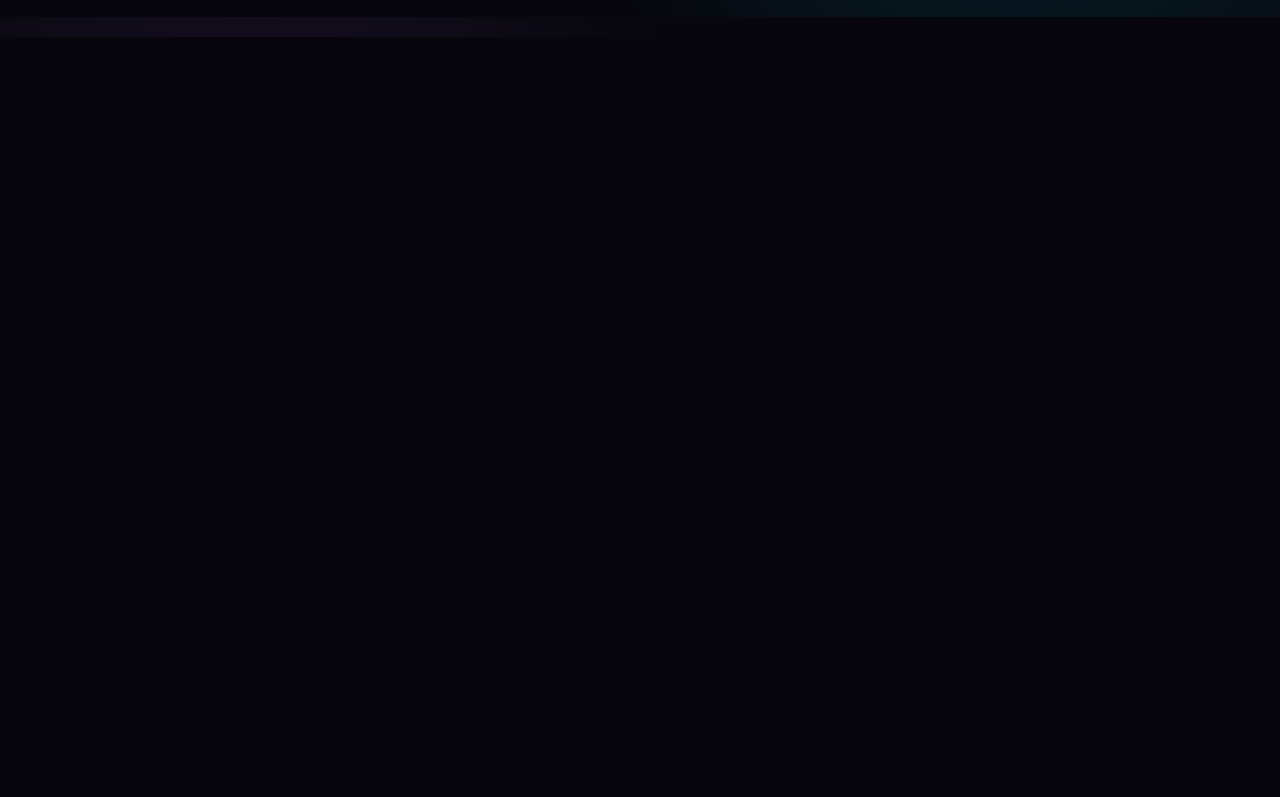
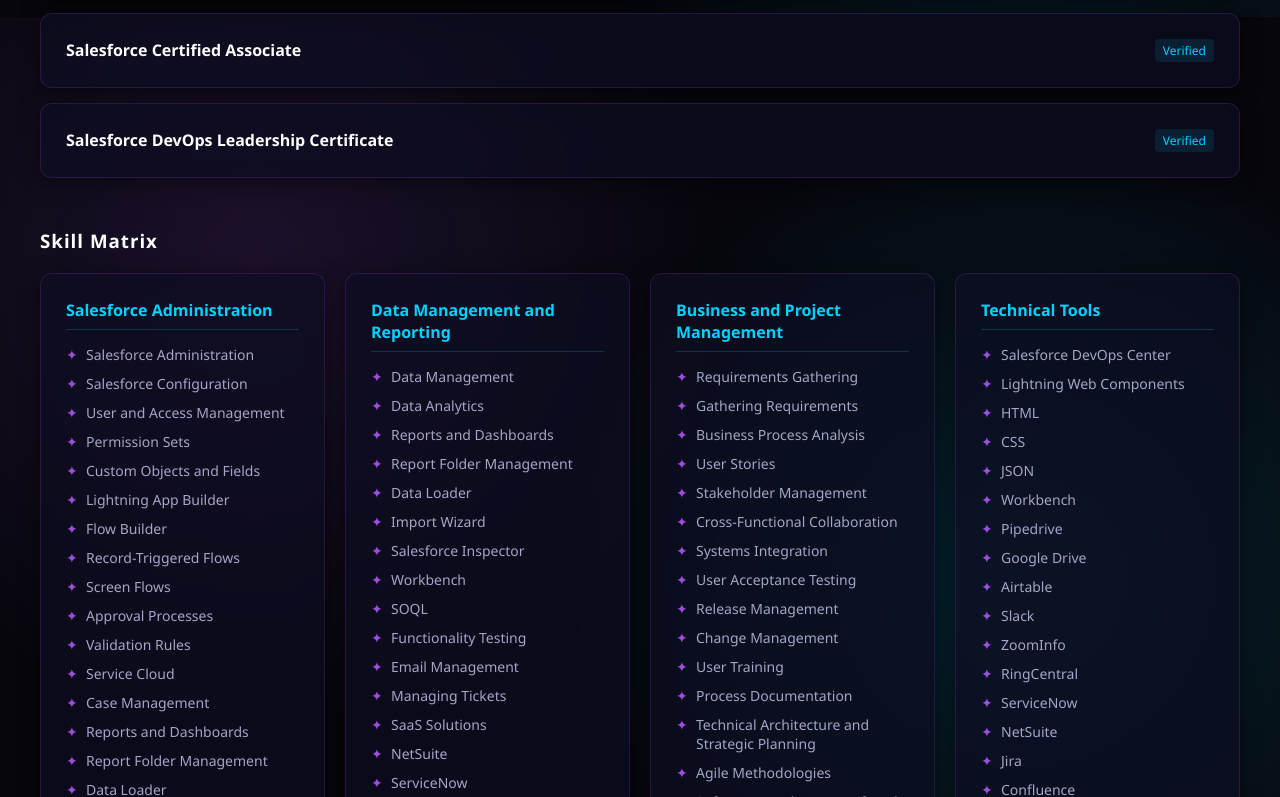
Before and after one commit to bradleywcondonftlaud/personal-portfolio, a React (Create React App) app: page /certifications in a window 1280 px wide. Shown: the part 783-1580 px from the top of the page. Before the commit the page ends 820 px from the top, so only its background shows below. Built offline with nearby package versions, Linux system fonts and the light colour scheme.

Commit message:
Updated certs and skills.

```diff
--- a/src/pages/Certifications.js
+++ b/src/pages/Certifications.js
@@ -4,16 +4,151 @@
 function Certifications() {
   const [activeCert, setActiveCert] = useState(null);
 
-  const certs = [
-    { id: 1, title: "Salesforce Certified Administrator", date: "Verified", topics: "User setup and security configurations, standard and custom object management, Sales/Service Cloud configurations, Flow building, reports, and interactive dashboards." },
-    { id: 2, title: "Salesforce Certified Platform App Builder", date: "Verified", topics: "Data models, UI customization, complex validation rules, advanced declarative process automation, App Deployment, and Sandboxes." }
-  ];
+const certs = [
+  {
+    id: 1,
+    title: "Salesforce Certified Platform App Builder",
+    date: "Verified",
+    topics: "Salesforce data modeling, custom objects and relationships, user interface customization, business logic, validation rules, declarative automation, reports, dashboards, application security, mobile configuration, and application deployment."
+  },
+  {
+    id: 2,
+    title: "Salesforce Certified Service Cloud Consultant",
+    date: "Verified",
+    topics: "Service Cloud architecture, case management, entitlement and milestone configuration, Salesforce Knowledge, Omni-Channel routing, contact center design, digital engagement, service analytics, data migration, integrations, and scalable customer service solutions."
+  },
+  {
+    id: 3,
+    title: "Salesforce Certified AI Specialist",
+    date: "Verified",
+    topics: "Agentforce and generative AI capabilities, prompt design, grounding strategies, model configuration, trusted AI principles, Salesforce data integration, AI-powered automation, testing, deployment, monitoring, and responsible implementation of artificial intelligence solutions."
+  },
+  {
+    id: 4,
+    title: "Salesforce Certified Administrator",
+    date: "Verified",
+    topics: "User administration, security and access management, standard and custom object configuration, Sales Cloud and Service Cloud functionality, Flow automation, data management, reports, dashboards, AppExchange solutions, and ongoing Salesforce platform maintenance."
+  },
+  {
+    id: 5,
+    title: "Salesforce Certified AI Associate",
+    date: "Verified",
+    topics: "Artificial intelligence fundamentals, machine learning concepts, generative AI capabilities, Salesforce AI features, data quality, ethical AI practices, bias mitigation, privacy considerations, and the responsible application of AI to business processes."
+  },
+  {
+    id: 6,
+    title: "Salesforce DevOps Fundamentals Certificate",
+    date: "Verified",
+    topics: "Salesforce development lifecycles, source control, version management, continuous integration, continuous delivery, automated testing, release management, deployment strategies, environment management, governance, and collaborative DevOps practices."
+  },
+  {
+    id: 7,
+    title: "Salesforce Certified Associate",
+    date: "Verified",
+    topics: "Salesforce ecosystem fundamentals, customer relationship management concepts, platform navigation, data management, reporting, Salesforce Customer 360 capabilities, user productivity, security concepts, and common business use cases supported by Salesforce."
+  },
+  {
+    id: 8,
+    title: "Salesforce DevOps Leadership Certificate",
+    date: "Verified",
+    topics: "DevOps strategy, release governance, team collaboration, organizational change management, delivery performance, risk reduction, stakeholder alignment, process maturity, continuous improvement, and leadership practices for scalable Salesforce development and deployment."
+  }
+];
 
-  const skillCategories = [
-    { title: "Declarative Automation", skills: ["Salesforce Flow", "Approval Processes", "Validation Rules", "Formula Fields"] },
-    { title: "CRM Architecture & Layouts", skills: ["Service Cloud Workspace Design", "Lightning Web Components (LWC)", "Omni-Channel Routing", "Junction Objects"] },
-    { title: "Platforms & Tools", skills: ["Salesforce CRM", "Zoho CRM & Admin", "Jira / Atlassian", "Slack Enterprise Rollouts"] }
-  ];
+const skillCategories = [
+  {
+    title: "Salesforce Administration",
+    skills: [
+      "Salesforce Administration",
+      "Salesforce Configuration",
+      "User and Access Management",
+      "Permission Sets",
+      "Custom Objects and Fields",
+      "Lightning App Builder",
+      "Flow Builder",
+      "Record-Triggered Flows",
+      "Screen Flows",
+      "Approval Processes",
+      "Validation Rules",
+      "Service Cloud",
+      "Case Management",
+      "Reports and Dashboards",
+      "Report Folder Management",
+      "Data Loader",
+      "Import Wizard",
+      "Salesforce Inspector",
+      "SOQL",
+      "Troubleshooting"
+    ]
+  },
+  {
+    title: "Data Management and Reporting",
+    skills: [
+      "Data Management",
+      "Data Analytics",
+      "Reports and Dashboards",
+      "Report Folder Management",
+      "Data Loader",
+      "Import Wizard",
+      "Salesforce Inspector",
+      "Workbench",
+      "SOQL",
+      "Functionality Testing",
+      "Email Management",
+      "Managing Tickets",
+      "SaaS Solutions",
+      "NetSuite",
+      "ServiceNow"
+    ]
+  },
+  {
+    title: "Business and Project Management",
+    skills: [
+      "Requirements Gathering",
+      "Gathering Requirements",
+      "Business Process Analysis",
+      "User Stories",
+      "Stakeholder Management",
+      "Cross-Functional Collaboration",
+      "Systems Integration",
+      "User Acceptance Testing",
+      "Release Management",
+      "Change Management",
+      "User Training",
+      "Process Documentation",
+      "Technical Architecture and Strategic Planning",
+      "Agile Methodologies",
+      "Software Development Lifecycle",
+      "SDLC",
+      "DevOps",
+      "Jira",
+      "Confluence"
+    ]
+  },
+  {
+    title: "Technical Tools",
+    skills: [
+      "Salesforce DevOps Center",
+      "Lightning Web Components",
+      "HTML",
+      "CSS",
+      "JSON",
+      "Workbench",
+      "Pipedrive",
+      "Google Drive",
+      "Airtable",
+      "Slack",
+      "ZoomInfo",
+      "RingCentral",
+      "ServiceNow",
+      "NetSuite",
+      "Jira",
+      "Confluence",
+      "Canva",
+      "Microsoft"
+    ]
+  }
+];
 
   return (
     <div className="container">
```
